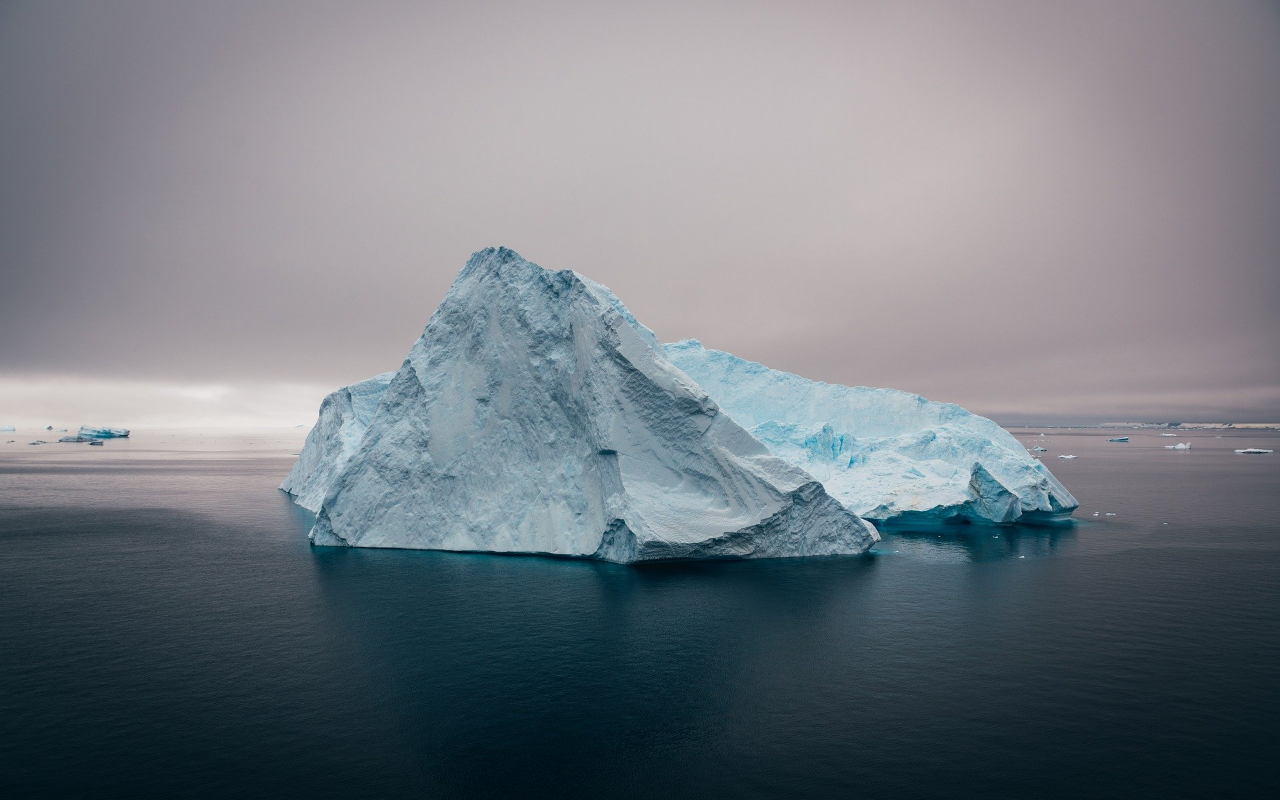
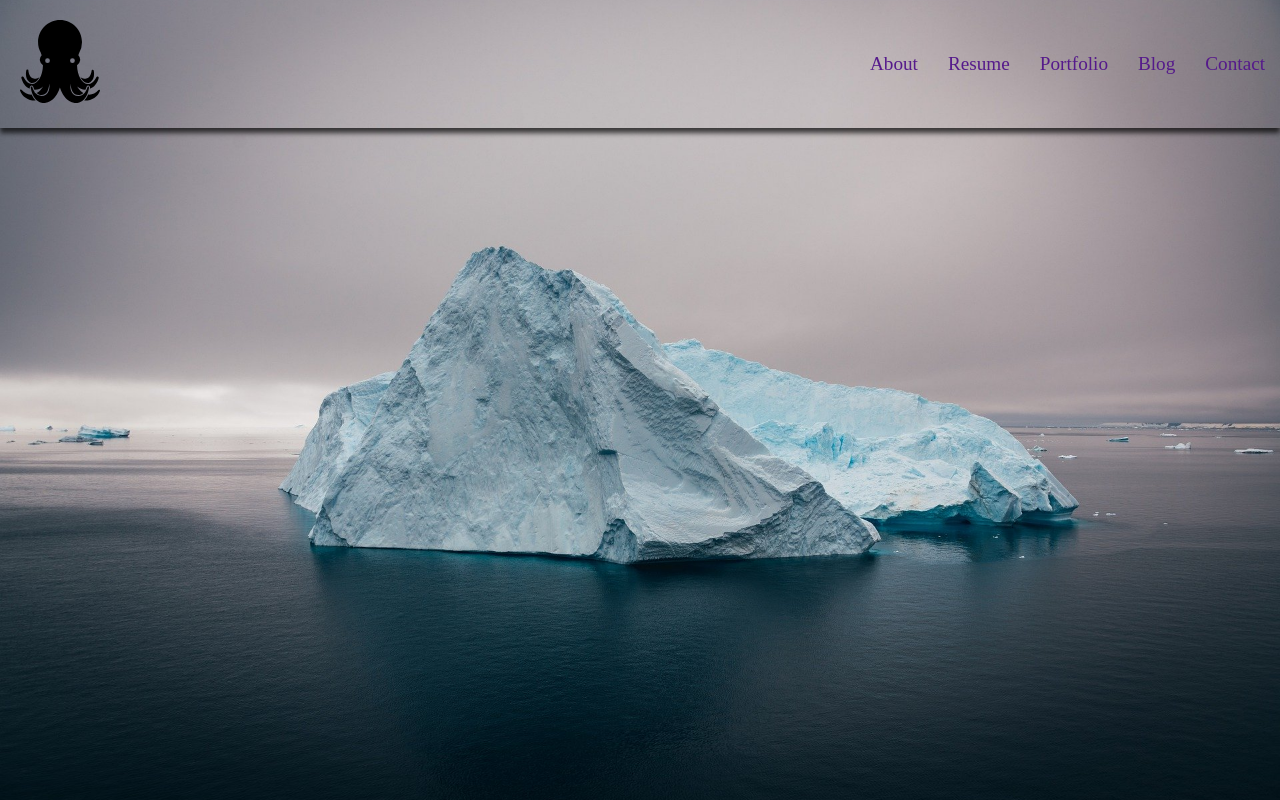
Before and after one commit to or-yam/portfolio-mockup, a plain HTML site: page index.html in a window 1280 px wide. Drawn offline with Linux system fonts and the light colour scheme.

Commit message:
add navbar feature

```diff
--- a/index.html
+++ b/index.html
@@ -7,8 +7,16 @@
     <title>Document</title>
   </head>
   <body>
-      <nav class="main-nav">
-
+      <nav class="navbar">
+        <div class="icon">
+          <img alt="icon" src='./assets/logo/vector/isolated-monochrome-black.svg' />
+        </div>
+          <li><a href="">About</a></li>
+          <li><a href="">Resume</a></li>
+          <li><a href="">Portfolio</a></li>
+          <li><a href="">Blog</a></li>
+          <li><a href="">Contact</a></li>
+      </nav>
 
       </nav>
     <script src="/script.js"></script>
--- a/style.css
+++ b/style.css
@@ -1,7 +1,38 @@
 html {
-    background: url(/assets/iceberg-5163649_1920.jpg) no-repeat center center fixed;
+    background: url(./assets/iceberg-5163649_1920.jpg) no-repeat center center fixed;
     -webkit-background-size: cover;
     -moz-background-size: cover;
     -o-background-size: cover;
     background-size: cover;
   }
+
+body {
+  margin: 0;
+}
+
+.navbar {
+  display: flex;
+  align-items: center;
+  font-size: 1.2em;
+  font-weight: 500;
+  box-shadow: 0px 5px 5px rgba(0, 0, 0, 0.7);
+}
+
+li {
+  list-style: none;
+  padding: 15px;
+}
+
+li > a {
+  text-decoration: none;
+}
+
+.icon {
+  padding: 20px;
+  width: 5rem;
+  margin-right: auto;
+}
+
+.icon > img {
+  width: 100%;
+}
```
